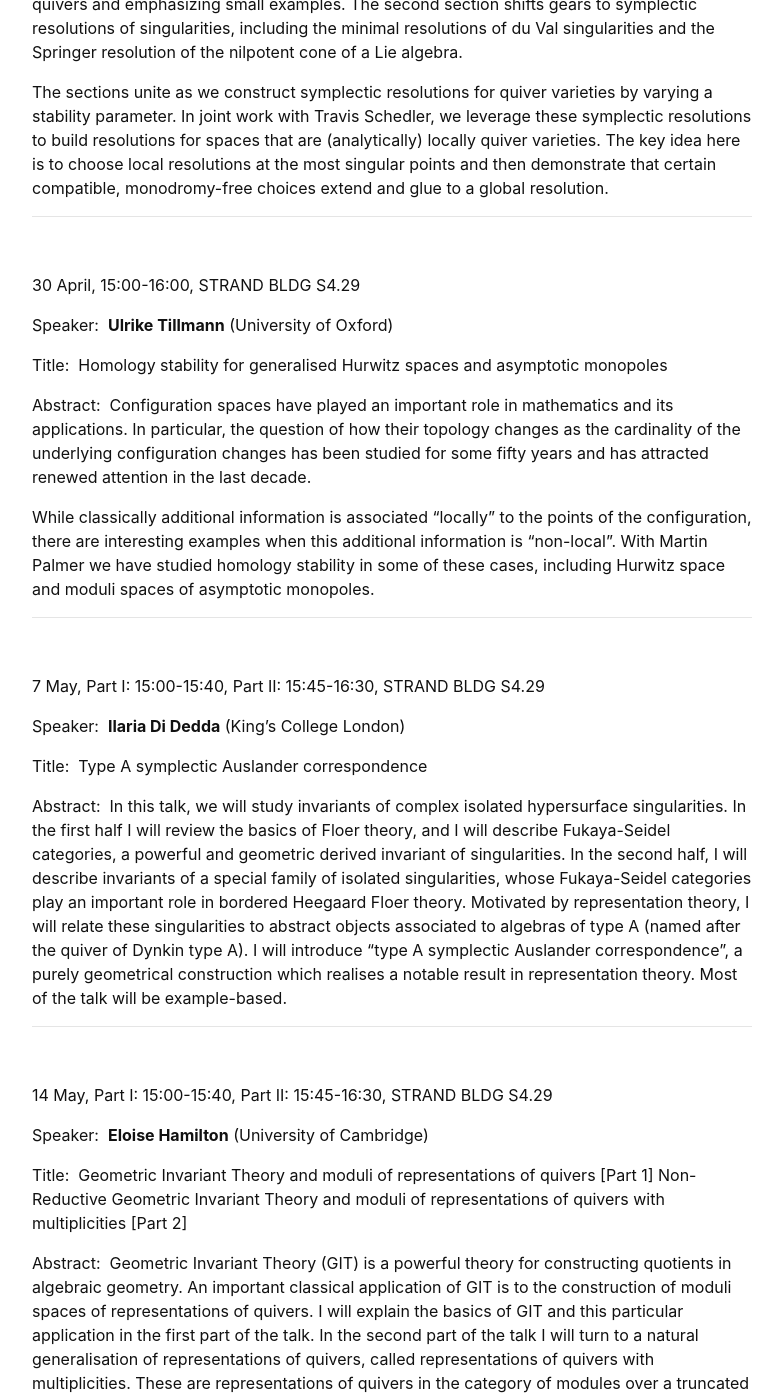
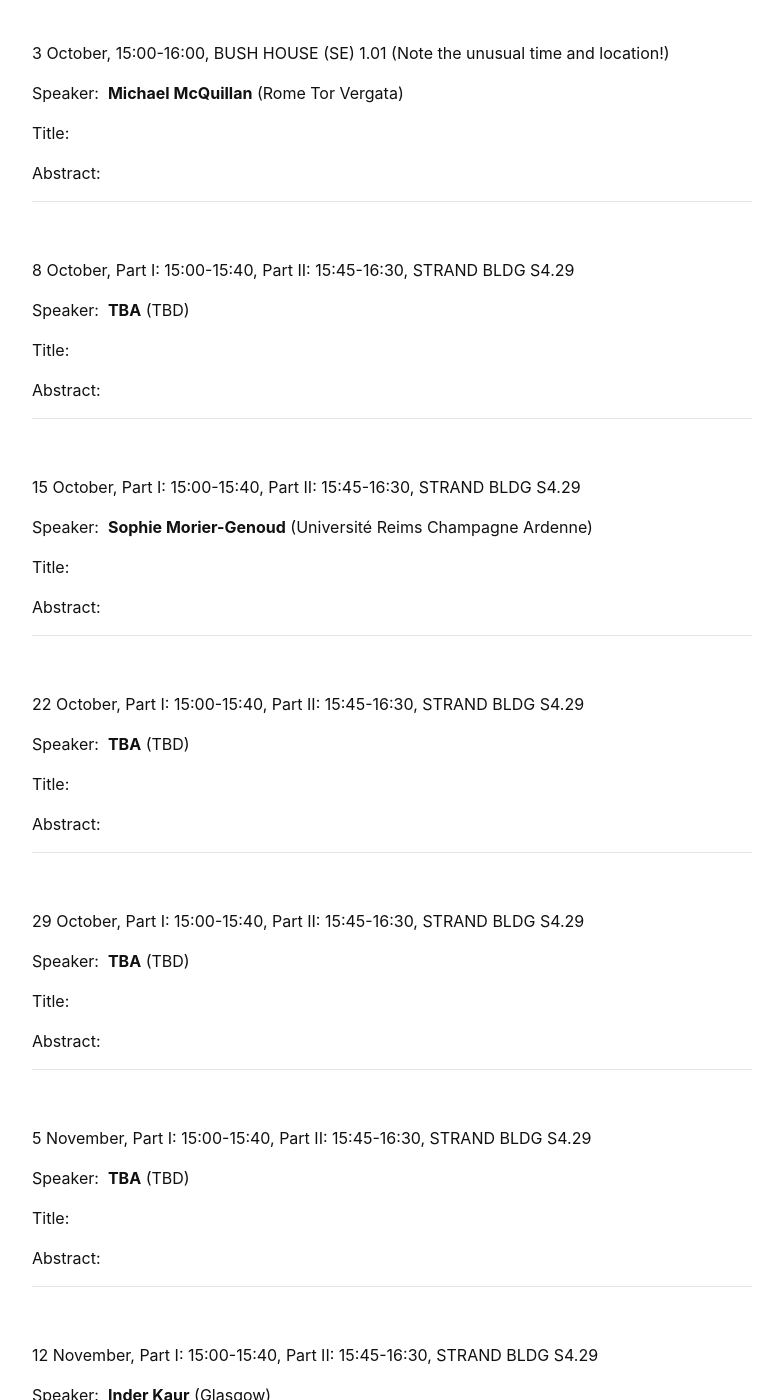
Before and after one commit to kcl-geometry-seminar/kcl-geometry-seminar.github.io, a Jekyll site: the page built from pages/index.md, in a window 1280 px wide and 1400 px high, scrolled down 449 px. Shown: the whole window, without its empty margins (248-1031 px from the left). Built offline with Jekyll 4.4.1, drawn with Linux system fonts in a browser that asks for light colours; a script that is not in the unit is left out; some of the changed text lies outside the part shown.

Commit message:
Update index.md
Refreshed for new term

```diff
--- a/pages/index.md
+++ b/pages/index.md
@@ -10,105 +10,134 @@ The Seminar runs on *Tuesdays* at **STRAND BLDG S4.29**. This term, some talks w
 ----------------------------------------------------------------
 <br />
 
-23 April, Part I: 15:00-15:40, Part II: 15:45-16:30, STRAND BLDG S4.29
+1 October, Part I: 15:00-15:40, Part II: 15:45-16:30, STRAND BLDG S4.29
 
-Speaker:&nbsp; **Dan Kaplan** (University of Hasselt)
+Speaker:&nbsp; **Stephen Lynch** (King's College London)
 
-Title:&nbsp; Quiver varieties for the working geometer
+Title:&nbsp;
 
-Abstract:&nbsp; This talk is divided into two related, yet self-contained sections. The first section is an elementary introduction to (Nakajima) quiver varieties, beginning with representations of quivers and emphasizing small examples. The second section shifts gears to symplectic resolutions of singularities, including the minimal resolutions of du Val singularities and the Springer resolution of the nilpotent cone of a Lie algebra.
-
-The sections unite as we construct symplectic resolutions for quiver varieties by varying a stability parameter. In joint work with Travis Schedler, we leverage these symplectic resolutions to build resolutions for spaces that are (analytically) locally quiver varieties. The key idea here is to choose local resolutions at the most singular points and then demonstrate that certain compatible, monodromy-free choices extend and glue to a global resolution.
+Abstract:&nbsp;
 
 ---------------------------------------------------------
 <br />
 
-30 April, 15:00-16:00, STRAND BLDG S4.29
+3 October, 15:00-16:00, BUSH HOUSE (SE) 1.01 (Note the unusual time and location!)
 
-Speaker:&nbsp; **Ulrike Tillmann** (University of Oxford)
+Speaker:&nbsp; **Michael McQuillan** (Rome Tor Vergata)
 
-Title:&nbsp; Homology stability for generalised Hurwitz spaces and asymptotic monopoles
+Title:&nbsp;
 
-Abstract:&nbsp; Configuration spaces have played an important role in mathematics and its applications. In particular, the question of how their topology changes as the cardinality of the underlying configuration changes has been studied for some fifty years and has attracted renewed attention in the last decade.
-
-While classically additional information is associated "locally" to the points of the configuration, there are interesting examples when this additional information is "non-local". With Martin Palmer we have studied homology stability in some of these cases, including Hurwitz space and moduli spaces of asymptotic monopoles.
+Abstract:&nbsp;
 
 ---------------------------------------------------------
 <br />
 
-7 May, Part I: 15:00-15:40, Part II: 15:45-16:30, STRAND BLDG S4.29
+8 October, Part I: 15:00-15:40, Part II: 15:45-16:30, STRAND BLDG S4.29
 
-Speaker:&nbsp; **Ilaria Di Dedda** (King's College London)
+Speaker:&nbsp; **TBA** (TBD)
 
-Title:&nbsp; Type A symplectic Auslander correspondence
+Title:&nbsp;
 
-Abstract:&nbsp; In this talk, we will study invariants of complex isolated hypersurface singularities. In the first half I will review the basics of Floer theory, and I will describe Fukaya-Seidel categories, a powerful and geometric derived invariant of singularities. In the second half, I will describe invariants of a special family of isolated singularities, whose Fukaya-Seidel categories play an important role in bordered Heegaard Floer theory. Motivated by representation theory, I will relate these singularities to abstract objects associated to algebras of type A (named after the quiver of Dynkin type A). I will introduce “type A symplectic Auslander correspondence”, a purely geometrical construction which realises a notable result in representation theory. Most of the talk will be example-based.
+Abstract:&nbsp;
+
+---------------------------------------------------------
+<br />
+
+15 October, Part I: 15:00-15:40, Part II: 15:45-16:30, STRAND BLDG S4.29
+
+Speaker:&nbsp; **Sophie Morier-Genoud** (Université Reims Champagne Ardenne)
+
+Title:&nbsp;
+
+Abstract:&nbsp;
 
 ---------------------------------------------------------
 
 <br />
 
-14 May, Part I: 15:00-15:40, Part II: 15:45-16:30, STRAND BLDG S4.29
+22 October, Part I: 15:00-15:40, Part II: 15:45-16:30, STRAND BLDG S4.29
 
-Speaker:&nbsp; **Eloise Hamilton** (University of Cambridge)
+Speaker:&nbsp; **TBA** (TBD)
 
-Title:&nbsp; Geometric Invariant Theory and moduli of representations of quivers [Part 1]
-Non-Reductive Geometric Invariant Theory and moduli of representations of quivers with multiplicities [Part 2]
+Title:&nbsp;
 
-
-Abstract:&nbsp; Geometric Invariant Theory (GIT) is a powerful theory for constructing quotients in algebraic geometry. An important classical application of GIT is to the construction of moduli spaces of representations of quivers. I will explain the basics of GIT and this particular application in the first part of the talk. In the second part of the talk I will turn to a natural generalisation of representations of quivers, called representations of quivers with multiplicities. These are representations of quivers in the category of modules over a truncated polynomial ring, instead of in the category of vector spaces. Unfortunately, moduli spaces of such objects cannot be constructed using GIT because the group involved is not reductive, yet reductivity plays a key role in GIT. I will explain recent work, joint with Victoria Hoskins and Joshua Jackson, in which we extend existing work on a non-reductive version of GIT to enable the construction of moduli spaces for representations of quivers with multiplicities.
+Abstract:&nbsp;
 
 ---------------------------------------------------------
 
 <br />
 
-21 May, Part I: 15:00-15:40, Part II: 15:45-16:30, STRAND BLDG S4.29
+29 October, Part I: 15:00-15:40, Part II: 15:45-16:30, STRAND BLDG S4.29
 
-Speaker:&nbsp; **Anna Felikson** (Durham University)
+Speaker:&nbsp; **TBA** (TBD)
 
-Title:&nbsp; Polytopal realizations of non-crystallographic associahedra
+Title:&nbsp;
 
-Abstract:&nbsp; An associahedron is a polytope arising from combinatorics of Catalan-type objects (for example, from a collection of all triangulations of a given polygon). Fomin and Zelevinsky found a way to construct the same combinatorial structure from considering the Coxeter group of type A_n. This allowed them to define a generalized associahedron for every finite reflection group. For generalized associahedra arising from crystallographic reflection groups, it was also shown that they can be realized as polytopes. We use the folding technique to construct polytopal realisations of generalized associahedra for all non-simply-laced root systems, including non-crystallographic ones. This is a joint work with Pavel Tumarkin and Emine Yildrim.
-
-In the first half of the talk, I will sketch the history of the associahedron and introduce generalised associahedra, then in the second half we will discuss how to produce the associahedra in the non-crystallographic case. The talk will not require any special background.
+Abstract:&nbsp;
 
 
 ---------------------------------------------------------
 <br />
 
-28 May, Part I: 15:00-15:40, Part II: 15:45-16:30, STRAND BLDG S4.29
+5 November, Part I: 15:00-15:40, Part II: 15:45-16:30, STRAND BLDG S4.29
 
-Speaker:&nbsp; **Nick Lindsay** (University of Cologne)
+Speaker:&nbsp; **TBA** (TBD)
 
-Title:&nbsp; On a symplectic generalization of a Hirzebruch problem.
+Title:&nbsp;
 
-Abstract:&nbsp; The talk is based on a recent joint preprint with Leonor
- Godinho and Silvia Sabatini arxiv number 2403.00949. The main result
- is a classification of closed, 8-dimensional symplectic manifolds
- having a Hamiltonian T^2-action with exactly 6 fixed points. In the
- first part of the talk I will give a brief introduction to Hamiltonian
- torus actions with focus on material relevant for the paper. In the
- second part, I will begin by discussing motivation for the main result
- which comes from algebraic geometry. I will then discuss the main
- ideas of the proof.
+Abstract:&nbsp;
 
 
 
 ---------------------------------------------------------
 <br />
 
-11 June, Part I: 15:00-15:40, Part II: 15:45-16:30, STRAND BLDG S4.29
+12 November, Part I: 15:00-15:40, Part II: 15:45-16:30, STRAND BLDG S4.29
 
-Speaker:&nbsp; **Filippo Baroni** (University of Oxford)
+Speaker:&nbsp; **Inder Kaur** (Glasgow)
 
-Title:&nbsp; Using the curve graph and train tracks to classify surface homeomorphisms
+Title:&nbsp;
 
-Abstract:&nbsp; The Nielsen-Thurston classification theorem states that there are three kinds of surface homeomorphisms up to homotopy: periodic, reducible, and pseudo-Anosov.
-
-In the introductory part of the talk, we will investigate the differences between these three categories, focusing on the wide array of geometric, topological, and dynamical properties that set pseudo-Anosov mapping classes apart from the rest. To this end, we will also introduce the curve graph, a combinatorial object associated with a surface, and describe how the dynamics of the action of a mapping class on the curve graph can be used to detect pseudo-Anosovness.
-
-In the second part of the talk, we will see how to turn this characterisation into an algorithm for deciding whether a given mapping class is pseudo-Anosov. The key tools will be the theory of train tracks and their connection to the curve graph developed by Masur and Minsky.
-
+Abstract:&nbsp;
 
 
 ---------------------------------------------------------
+<br />
+19 November, Part I: 15:00-15:40, Part II: 15:45-16:30, STRAND BLDG S4.29
+
+Speaker:&nbsp; **Alastair Craw** (Bath)
+
+Title:&nbsp;
+
+Abstract:&nbsp;
+
+---------------------------------------------------------
+<br />
+26 November, Part I: 15:00-15:40, Part II: 15:45-16:30, STRAND BLDG S4.29
+
+Speaker:&nbsp; **Ben Sharp** (Leeds)
+
+Title:&nbsp;
+
+Abstract:&nbsp;
+
+
+---------------------------------------------------------
+<br />
+3 December, Part I: 15:00-15:40, Part II: 15:45-16:30, STRAND BLDG S4.29
+
+Speaker:&nbsp; **TBA** (TBD)
+
+Title:&nbsp;
+
+Abstract:&nbsp;
+
+---------------------------------------------------------
+<br />
+10 December, Part I: 15:00-15:40, Part II: 15:45-16:30, STRAND BLDG S4.29
+
+Speaker:&nbsp; **TBA** (TBD)
+
+Title:&nbsp;
+
+Abstract:&nbsp;
```
Also changed, not shown: other parts of pages/index.md (+1 -1 lines).
